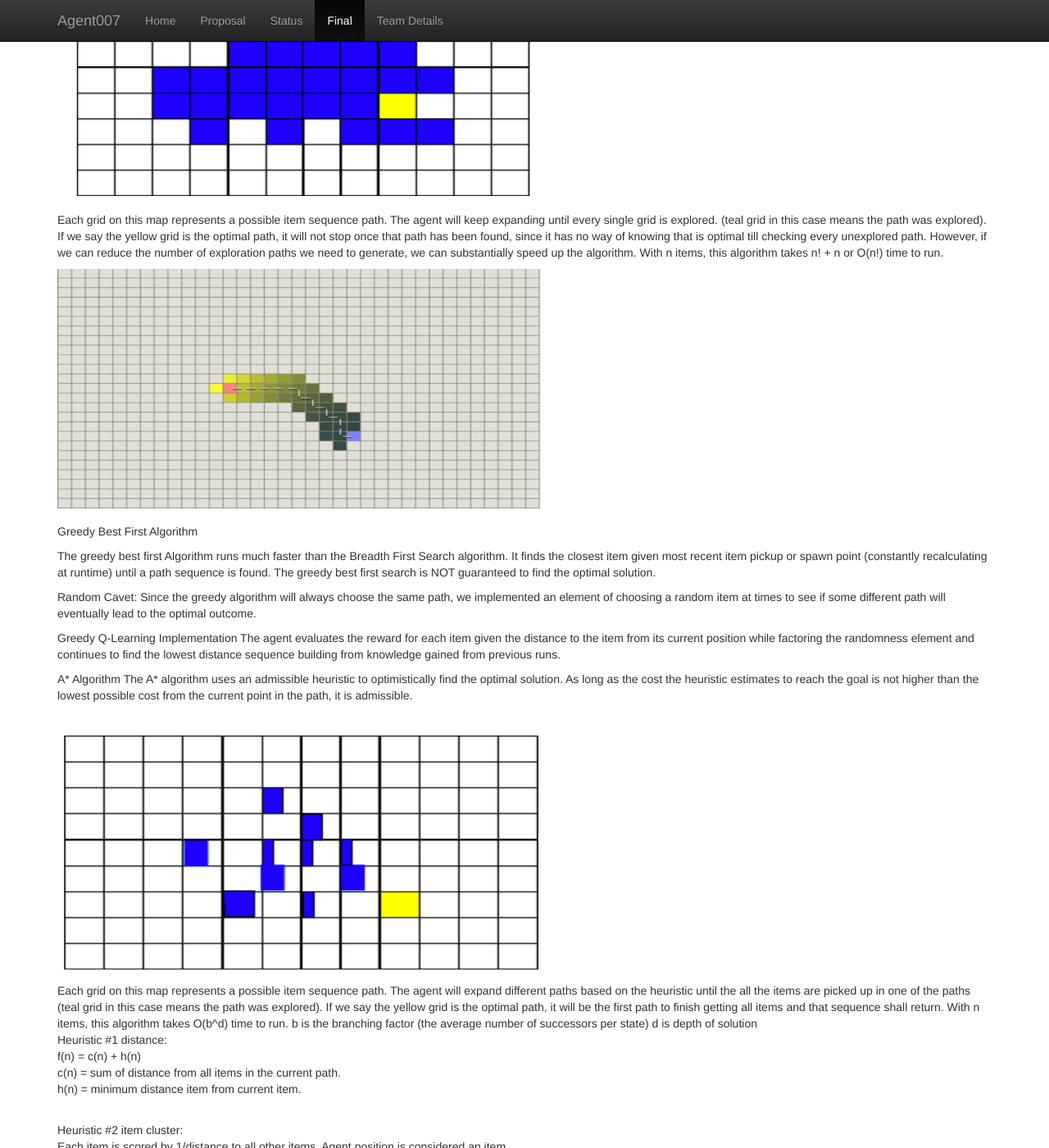
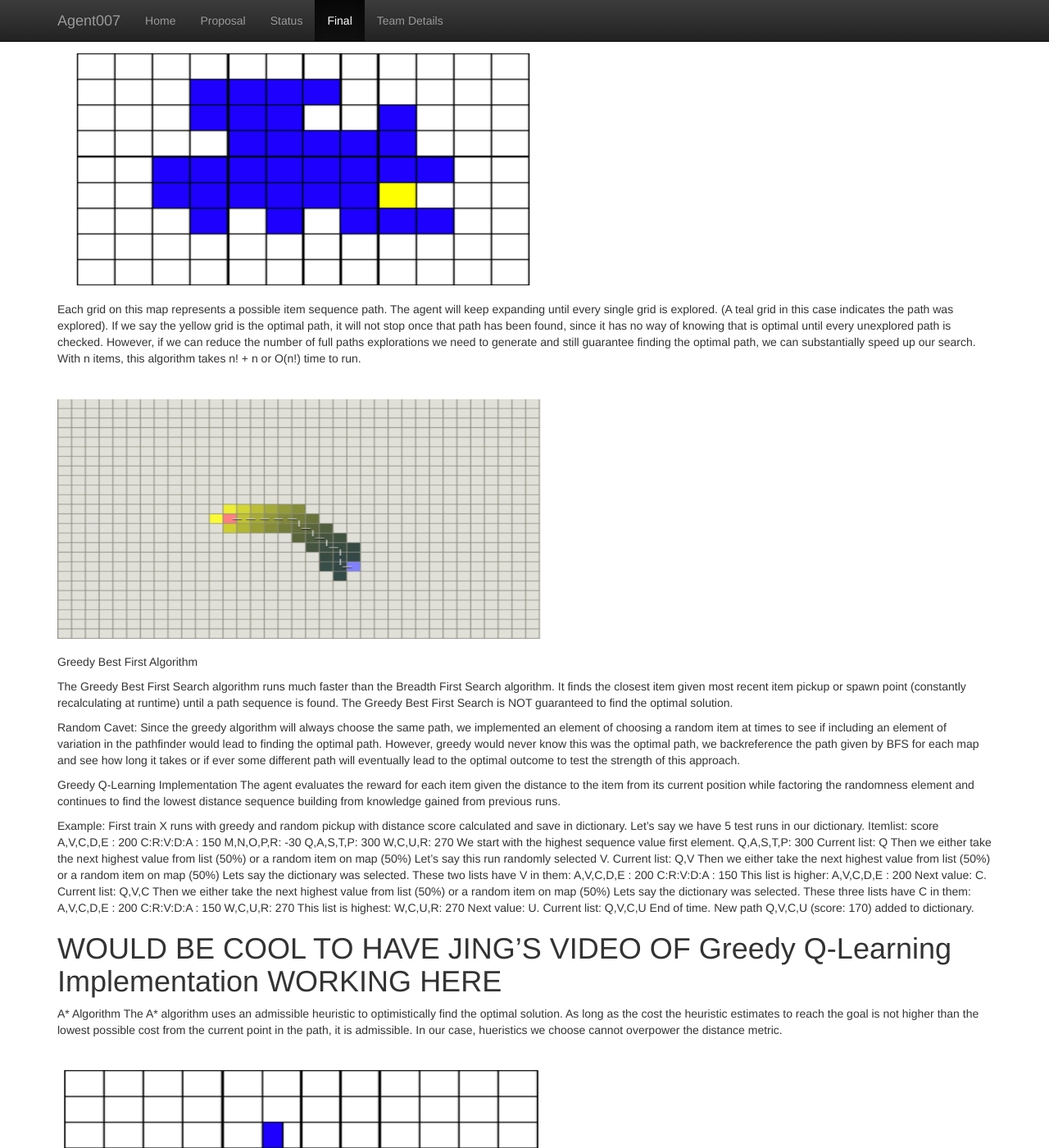
Before and after one commit to KumarHX/Agent007, a Jekyll site: the page built from docs/final.md, in a window 1280 px wide and 1400 px high, scrolled down 914 px. Shown: the whole window at 82% size. Built offline with Jekyll 4.4.1, drawn with Linux system fonts in a browser that asks for light colours; some of the changed text lies outside the part shown.

Commit message:
new proj

```diff
--- a/docs/final.md
+++ b/docs/final.md
@@ -8,9 +8,11 @@
 ## Video:
 
 ## Project Summary:
-Agent 007 is spawned on a fixed point on a flat 60x60 grid. This map generates item spawns with the locations known to the agent. The agent wants to pick up all the items on the grid with the most optimal path. The paths are judged based on distance travelled.
-The agent wants to find the most optimal path (least distance travelled) in the shortest amount of time possible.
-Picture of example grid here
+Agent 007 is spawned on a fixed point on a flat 60x60 grid. This map generates item spawns with the locations known to the agent. The agent wants to pick up all the items on the grid with the most optimal path. The paths are judged based on distance travelled. The goal of our problem is to use different search strategies to solve this rendition of the traveling salesman problem.
+In other words, the agent wants to find the most optimal path (least distance travelled) in the shortest amount of time possible.
+
+# NEED TO GET 4 DIFFERENT MAP ITEMS/PLEACEMENT IMAGE!!!!
+
 <br>
 
 ## Approaches:
@@ -30,7 +32,8 @@
 <a href="url"><img src="gridOne.png" align="center" height="300" width="600" ></a>
 <br>
 
-Each grid on this map represents a possible item sequence path. The agent will keep expanding until every single grid is explored. (teal grid in this case means the path was explored). If we say the yellow grid is the optimal path, it will not stop once that path has been found, since it has no way of knowing that is optimal till checking every unexplored path. However, if we can reduce the number of exploration paths we need to generate, we can substantially speed up the algorithm. With n items, this algorithm takes n! + n or O(n!) time to run.
+Each grid on this map represents a possible item sequence path. The agent will keep expanding until every single grid is explored. (A teal grid in this case indicates the path was explored). If we say the yellow grid is the optimal path, it will not stop once that path has been found, since it has no way of knowing that is optimal until every unexplored path is checked. However, if we can reduce the number of full paths explorations we need to generate and still guarantee finding the optimal path, we can substantially speed up our search. With n items, this algorithm takes n! + n or O(n!) time to run.
+
 <br>
 
 <a href="url"><img src="gridTwo.png" align="center" height="300" width="600" ></a>
@@ -38,24 +41,45 @@
 
 Greedy Best First Algorithm
 
-The greedy best first Algorithm runs much faster than the Breadth First Search algorithm. It finds the closest item given most recent item pickup or spawn point (constantly recalculating at runtime) until a path sequence is found. The greedy best first search is NOT guaranteed to find the optimal solution.
+The Greedy Best First Search algorithm runs much faster than the Breadth First Search algorithm. It finds the closest item given most recent item pickup or spawn point (constantly recalculating at runtime) until a path sequence is found. The Greedy Best First Search is NOT guaranteed to find the optimal solution.
 
 Random Cavet:
-Since the greedy algorithm will always choose the same path, we implemented an element of choosing a random item at times to see if some different path will eventually lead to the optimal outcome.
+Since the greedy algorithm will always choose the same path, we implemented an element of choosing a random item at times to see if including an element of variation in the pathfinder would lead to finding the optimal path. However, greedy would never know this was the optimal path, we backreference the path given by BFS for each map and see how long it takes or if ever some different path will eventually lead to the optimal outcome to test the strength of this approach.
 
 Greedy Q-Learning Implementation
 The agent evaluates the reward for each item given the distance to the item from its current position while factoring the randomness element and continues to find the lowest distance sequence building from knowledge gained from previous runs.
 
+Example:
+First train X runs with greedy and random pickup with distance score calculated and save in dictionary.
+Let's say we have 5 test runs in our dictionary. Itemlist: score A,V,C,D,E : 200 C:R:V:D:A : 150 M,N,O,P,R: -30 Q,A,S,T,P: 300 W,C,U,R: 270
+We start with the highest sequence value first element. Q,A,S,T,P: 300
+Current list: Q
+Then we either take the next highest value from list (50%) or a random item on map (50%) Let's say this run randomly selected V.
+Current list: Q,V
+Then we either take the next highest value from list (50%) or a random item on map (50%) Lets say the dictionary was selected.
+These two lists have V in them: A,V,C,D,E : 200 C:R:V:D:A : 150
+This list is higher: A,V,C,D,E : 200
+Next value: C. Current list: Q,V,C Then we either take the next highest value from list (50%) or a random item on map (50%) Lets say the dictionary was selected.
+These three lists have C in them: A,V,C,D,E : 200 C:R:V:D:A : 150 W,C,U,R: 270
+This list is highest: W,C,U,R: 270
+Next value: U. Current list: Q,V,C,U
+End of time. New path Q,V,C,U (score: 170) added to dictionary.
+
+# WOULD BE COOL TO HAVE JING'S VIDEO OF Greedy Q-Learning Implementation WORKING HERE
+
+
 A* Algorithm
 The A* algorithm uses an admissible heuristic to optimistically find the optimal solution. As long as the cost the heuristic estimates to reach the goal is not higher than the lowest possible cost from the current point in the path, it is admissible.
+In our case, hueristics we choose cannot overpower the distance metric.
 
 <br>
 <a href="url"><img src="gridThree.png" align="center" height="300" width="600" ></a>
 <br>
 
-Each grid on this map represents a possible item sequence path. The agent will expand different paths based on the heuristic until the all the items are picked up in one of the paths  (teal grid in this case means the path was explored). If we say the yellow grid is the optimal path, it will be the first path to finish getting all items and that sequence shall return. With n items, this algorithm takes O(b^d) time to run.
+Each grid on this map represents a possible item sequence path. The agent will expand different paths based on the heuristic until all the items are picked up in one of the paths (teal grid in this case means the path was explored). If we say the yellow grid is the optimal path, it will be the first path to finish getting all items and that sequence shall return. If the hueristic is admissible, it will be the optimal path. With n items, this algorithm takes O(b^d) time to run.
 b is the branching factor (the average number of successors per state)
 d is depth of solution
+
 <br>
 Heuristic #1 distance:
 <br>
@@ -66,17 +90,32 @@
 h(n) = minimum distance item from current item.
 
 <br>
+Distance is an admissible hueristic since distance cannot overpower distance.
+<br>
+
+<br>
+Items close to many other items indicate a potential for less distance needed to travel if those items are expanded - we built the A* cluster heuristic around that ideal. The cluster heuristic acts as the sum of all distances to other items from each item/# of items times 0.05. Since we don’t want to have the agent picking up high cluster items across the map, we make it play a small role and still heavily rely on distance. NOTE: cannot prove admissibility, but provides optimal path in all 4 map variants.
+<br>
+
+<br>
+<a href="url"><img src="ClusteringVisualized.png" align="center" height="300" width="600" ></a>
+<br>
+
+<br>
 Heuristic #2 item cluster:
 <br>
 Each item is scored by 1/distance to all other items. Agent position is considered an item.
 <br>
+The cluster heuristic acts as sum of all distances to other items from item/# of items times 0.05 (lower importance)
+<br>
 f(n) = c(n) + h(n)
 <br>
-c(n) = sum of item cluster from all items in the current path.
+c(n) = cluster heuristic + distance
 <br>
-h(n) = minimum cluster item from current item.
+h(n) = cluster value from current item + minimum distance from current item.
 <br>
 <br>
+
 ## Evaluation:
 Map size =
 <br>
@@ -138,17 +177,25 @@
 <br>
 A* Search Heuristic 2 Finds optimal path in:
 <br>
-
+# NEED TO GET RUN VALUES TABLE!!
 
 Graph
 Y-axis is time taken to find optimal path
 X-axis is number of items on map
 4 linear plots for each strategy
+
+# CAN MAKE GRAPH AFTER RUN VALUES TABLE!!
+
 <br>
-Analysis
+Analysis:
+As assumed, BFS scaled very poorly in execution time. Greedy Best First Algorithm had a higher likelyhood of finding the optimal solution in lower item maps. The Greedy Q-Learning Implementation did well in lower item maps and okay in higher item maps but did not manage to beat BFS in execution time for the middle item maps (indicating Greedy Q-Learning could have gotten lucky with the sequence in the higher item maps or the factorial increase of execution time makes high item BFS solutions so slow a greedy AI implementation is a better search strategy). A* hueristic #1 did the best out of all the search strategies except in the highest item map, where A* hueristic #2 found the optimal solution in less time than utilzing hueristic #1 indicating the clustering hueristic inclusion is very helpful in high density item maps (especially considering an extra cluster calculation has to be made for every item on the map with this hueristic).
+
 <br>
 ## References:
-
+https://arxiv.org/pdf/1210.4913.pdf
+http://theory.stanford.edu/~amitp/GameProgramming/Heuristics.html
+https://artint.info/2e/html/ArtInt2e.Ch3.S6.SS2.html
+http://theory.stanford.edu/~amitp/GameProgramming/AStarComparison.html
 
 Reports:
 
```
Also changed, not shown: 1 other file.
